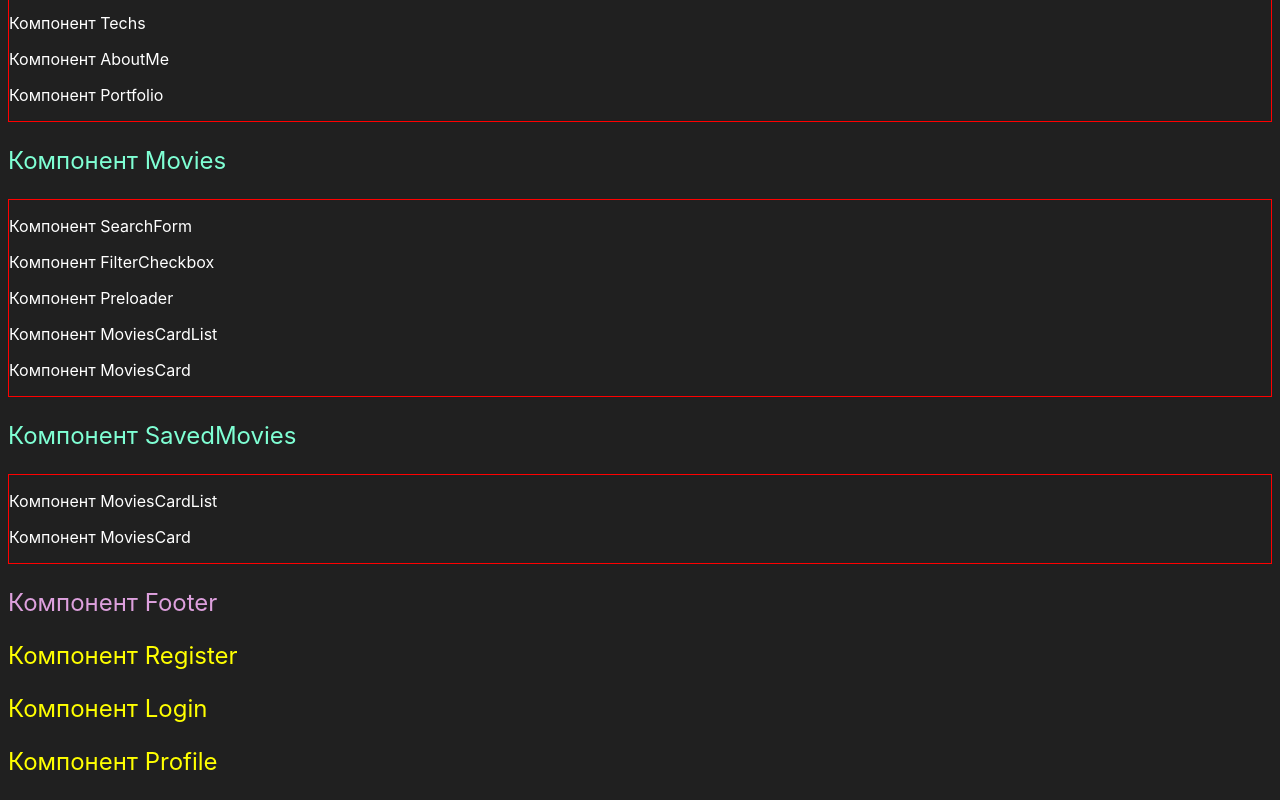
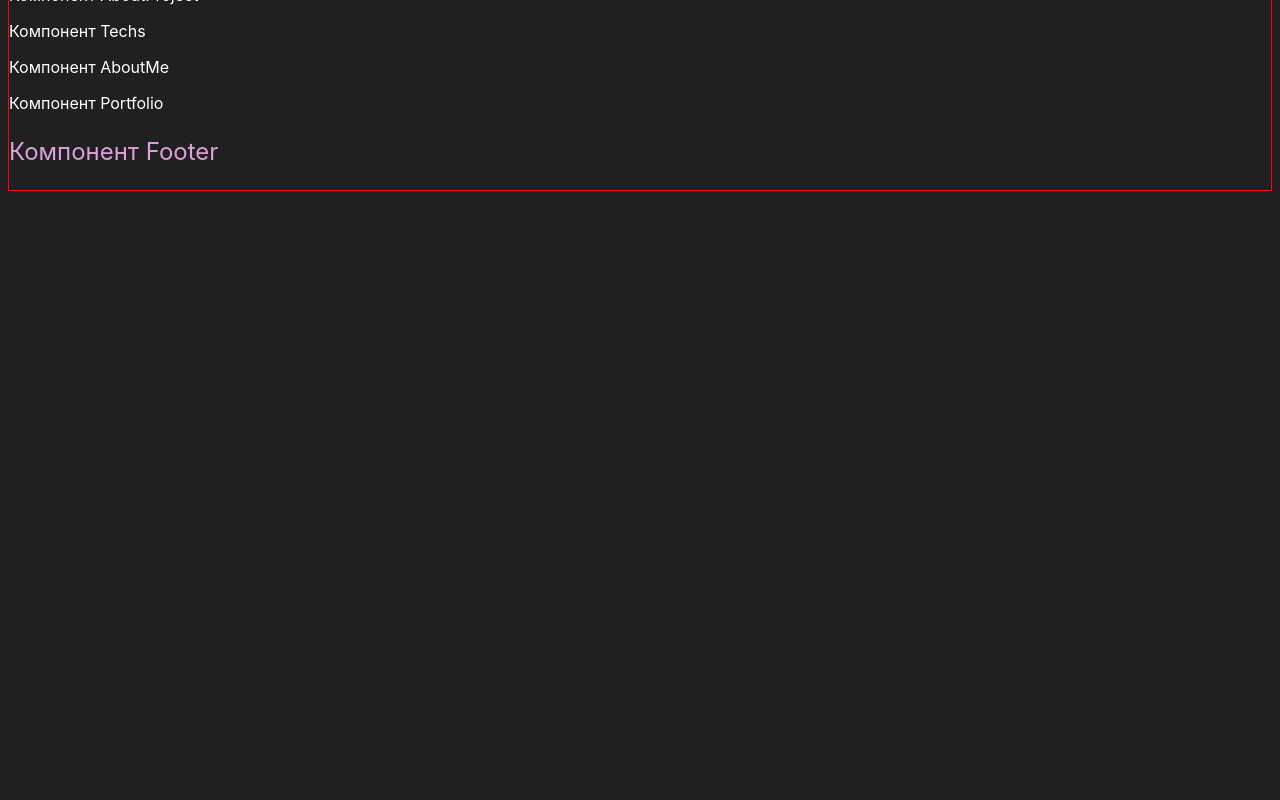
Before and after one commit to Olga-Soloveva/movies-explorer-frontend, a React (Create React App) app: page / in a window 1280 px wide. Shown: the part 355-1155 px from the top of the page. After the commit the page ends 829 px from the top, so only its background shows below. Built offline with nearby package versions, Linux system fonts and the light colour scheme.

Commit message:
Прописать роуты

```diff
--- a/package.json
+++ b/package.json
@@ -10,7 +10,7 @@
     "@testing-library/user-event": "^13.5.0",
     "react": "^18.2.0",
     "react-dom": "^18.2.0",
-    "react-router-dom": "^6.6.1",
+    "react-router-dom": "^5.2.1",
     "react-scripts": "5.0.1",
     "web-vitals": "^2.1.4"
   },
--- a/src/components/App/App.js
+++ b/src/components/App/App.js
@@ -1,27 +1,42 @@
 import "./App.css";
+
+import { Switch, Route } from "react-router-dom";
+
 import Main from "../Main/Main";
 import Movies from "../Movies/Movies";
 import SavedMovies from "../SavedMovies/SavedMovies";
 import Register from "../Register/Register";
 import Login from "../Login/Login";
 import Profile from "../Profile/Profile";
-import Header from "../Header/Header";
-import Navigation from "../Navigation/Navigation";
-import Footer from "../Footer/Footer";
+import PageNotFound from "../PageNotFound/PageNotFound";
 
 function App() {
   return (
     <div className="page">
       <h1>Начало проекта</h1>
-      <Header/>
-      <Navigation/>
-      <Main/>
-      <Movies/>
-      <SavedMovies/>
-      <Footer/>
-      <Register/>
-      <Login/>
-      <Profile/>
+      <Switch>
+        <Route exact path="/">
+          <Main />
+        </Route>
+        <Route path="/movies">
+          <Movies />
+        </Route>
+        <Route path="/saved-movies">
+          <SavedMovies />
+        </Route>
+        <Route path="/profile">
+          <Profile />
+        </Route>
+        <Route path="/signup">
+          <Register />
+        </Route>
+        <Route path="/signin">
+          <Login />
+        </Route>
+        <Route path="*">
+          <PageNotFound />
+        </Route>
+      </Switch>
     </div>
   );
 }
--- a/src/components/Main/Main.js
+++ b/src/components/Main/Main.js
@@ -1,4 +1,7 @@
 import "./Main.css";
+import Header from "../Header/Header";
+import Navigation from "../Navigation/Navigation";
+import Footer from "../Footer/Footer";
 import Promo from "../Promo/Promo";
 import NavTab from "../NavTab/NavTab";
 import AboutProject from "../AboutProject/AboutProject";
@@ -11,12 +14,15 @@ function Main() {
     <>
       <p className="title">Компонент Main</p>
       <div className="main">
+        <Header />
+        <Navigation />
         <Promo />
         <NavTab />
         <AboutProject />
         <Techs />
         <AboutMe />
         <Portfolio />
+        <Footer />
       </div>
     </>
   );
--- a/src/components/Movies/Movies.js
+++ b/src/components/Movies/Movies.js
@@ -1,4 +1,7 @@
 import "./Movies.css";
+import Header from "../Header/Header";
+import Navigation from "../Navigation/Navigation";
+import Footer from "../Footer/Footer";
 import SearchForm from "../SearchForm/SearchForm";
 import FilterCheckbox from "../FilterCheckbox/FilterCheckbox";
 import Preloader from "../Preloader/Preloader";
@@ -10,11 +13,14 @@ function Movies() {
     <>
       <p className="title">Компонент Movies</p>
       <div className="movies">
-        <SearchForm/>
-        <FilterCheckbox/>
-        <Preloader/>
-        <MoviesCardList/>
-        <MoviesCard/>
+        <Header />
+        <Navigation />
+        <SearchForm />
+        <FilterCheckbox />
+        <Preloader />
+        <MoviesCardList />
+        <MoviesCard />
+        <Footer />
       </div>
     </>
   );
--- /dev/null
+++ b/src/components/PageNotFound/PageNotFound.js
@@ -0,0 +1,9 @@
+import "./PageNotFound.css"
+
+function PageNotFound() {
+  return (
+    <p className="paragraph">Компонент PageNotFound</p>
+  );
+}
+
+export default PageNotFound;
--- a/src/components/Profile/Profile.js
+++ b/src/components/Profile/Profile.js
@@ -1,9 +1,11 @@
 import "./Profile.css";
+import Header from "../Header/Header";
 
 function Profile() {
   return (
     <>
       <p className="header">Компонент Profile</p>
+      <Header />
     </>
   );
 }
--- a/src/components/SavedMovies/SavedMovies.js
+++ b/src/components/SavedMovies/SavedMovies.js
@@ -1,4 +1,7 @@
 import "./SavedMovies.css";
+import Header from "../Header/Header";
+import Navigation from "../Navigation/Navigation";
+import Footer from "../Footer/Footer";
 import MoviesCardList from "../MoviesCardList/MoviesCardList";
 import MoviesCard from "../MoviesCard/MoviesCard";
 
@@ -7,8 +10,11 @@ function SavedMovies() {
     <>
       <p className="title">Компонент SavedMovies</p>
       <div className="movies">
-        <MoviesCardList/>
-        <MoviesCard/>
+        <Header />
+        <Navigation />
+        <MoviesCardList />
+        <MoviesCard />
+        <Footer />
       </div>
     </>
   );
```
Also changed, not shown: src/components/PageNotFound/PageNotFound.css (added), 1 other file (tests, documents, lock files or other folders).
